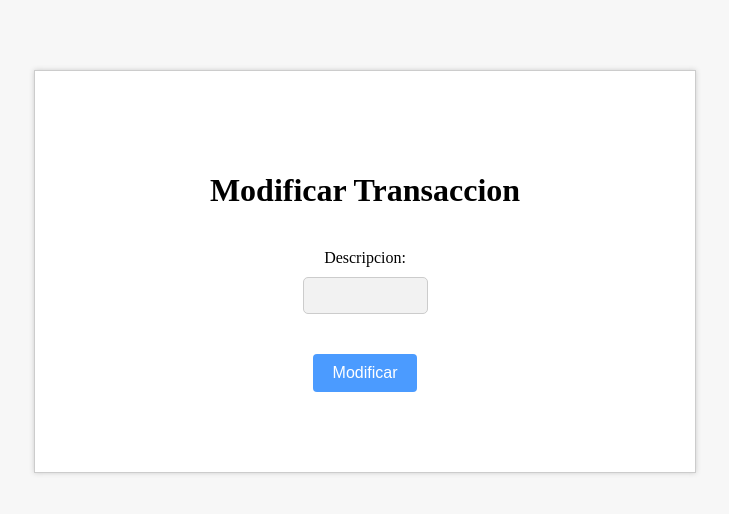
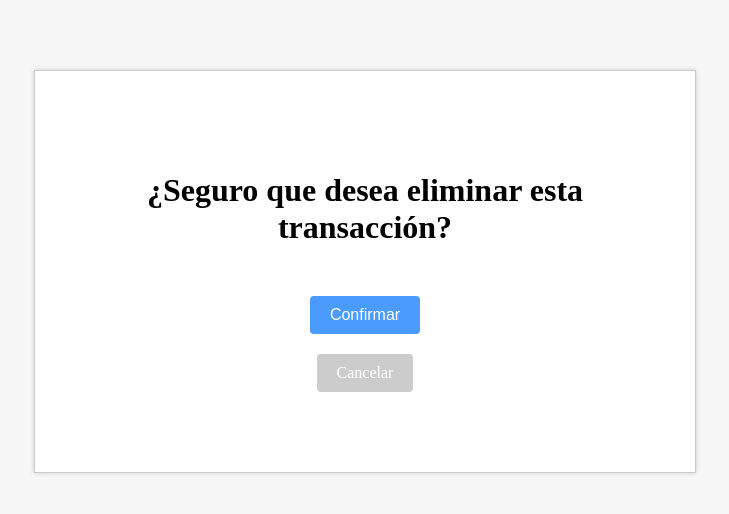
Before and after one commit to lukasvaz/fork-Software-Engineering, a Django app: template web_design/templates/delete_transaction.html in a window 1280 px wide. Shown: the top 514 px of the page, without its empty margins (275-1004 px from the left). Run offline with Django 4.2, Linux system fonts and the light colour scheme; the template is opened without the code that fills it, so the values that code supplies are empty.

Commit message:
change the delete template

```diff
--- /dev/null
+++ b/web_design/static/css/delete_transaction.css
@@ -0,0 +1,83 @@
+body {
+    background-color: #f7f7f7;
+}
+
+h1 {
+    margin-bottom: 30px;
+}
+
+form {
+    text-align: center;
+    width: 50%;
+    margin: 0 auto;
+}
+
+label {
+    display: inline-block;
+    width: 50%;
+    margin: 0 auto;
+    padding: 10px;
+}
+
+input[type=number]::-webkit-inner-spin-button,
+input[type=number]::-webkit-outer-spin-button {
+    -webkit-appearance: none;
+    margin: 0;
+}
+
+input[type="number"],
+select,
+input[type="date"],
+input[type="text"] {
+    width: 50%;
+    padding: 10px;
+    margin-bottom: 20px;
+    border: 1px solid #ccc;
+    border-radius: 5px;
+    box-sizing: border-box;
+    background-color: #f2f2f2;
+}
+
+input[type="submit"] {
+    background-color: #4b9bff;
+    color: white;
+    padding: 10px 20px;
+    border: none;
+    border-radius: 4px;
+    cursor: pointer;
+    font-size: 16px;
+    margin-top: 20px;
+}
+
+input[type="submit"]:hover {
+    background-color: #1e90ff;
+}
+
+.contenedor_form {
+    width: 80%;
+    max-width: 500px;
+    margin: 0 auto;
+    padding: 80px;
+    background-color: white;
+    border: 1px solid #ccc;
+    box-shadow: 0 0 5px #ccc;
+    text-align: center;
+    margin-top: 70px;
+}
+
+.cancel-button {
+    display: inline-block;
+    background-color: #ccc;
+    color: white;
+    padding: 10px 20px;
+    border: none;
+    border-radius: 4px;
+    cursor: pointer;
+    font-size: 16px;
+    margin-top: 20px;
+    text-decoration: none;
+}
+
+.cancel-button:hover {
+    background-color: #999;
+}
--- a/web_design/templates/delete_transaction.html
+++ b/web_design/templates/delete_transaction.html
@@ -7,19 +7,16 @@
     <meta name="viewport" content="width=device-width, initial-scale=1, shrink-to-fit=no">
     <title>Delete Transaccion</title>
     <!-- Bootstrap CSS -->
-        <link rel="stylesheet" type="text/css" href="{% static 'css/modify_entry.css' %}">
+    <link rel="stylesheet" type="text/css" href="{% static 'css/delete_transaction.css' %}">
 </head>
 <body>
     <div class="contenedor_form">
-            <h1>Modificar Transaccion</h1>
-            <form id="modify-form" method="post">
+        <h1>¿Seguro que desea eliminar esta transacción?</h1>
+        <form id="delete-form" method="post">
             {% csrf_token %}
-                <div>
-                    <label for="descripcion">Descripcion:</label>
-                    <input type="text" name="descripcion" id="id_descripcion">
-                </div>
-                <input type="submit" value="Modificar">
+            <input type="submit" value="Confirmar">
         </form>
+        <a href="/home" class="cancel-button">Cancelar</a>
     </div>
 </body>
 </html>
```
Also changed, not shown: main/views/delete_view.py (+23 -4 lines). Lines whose indentation alone changed are shown as unchanged.
